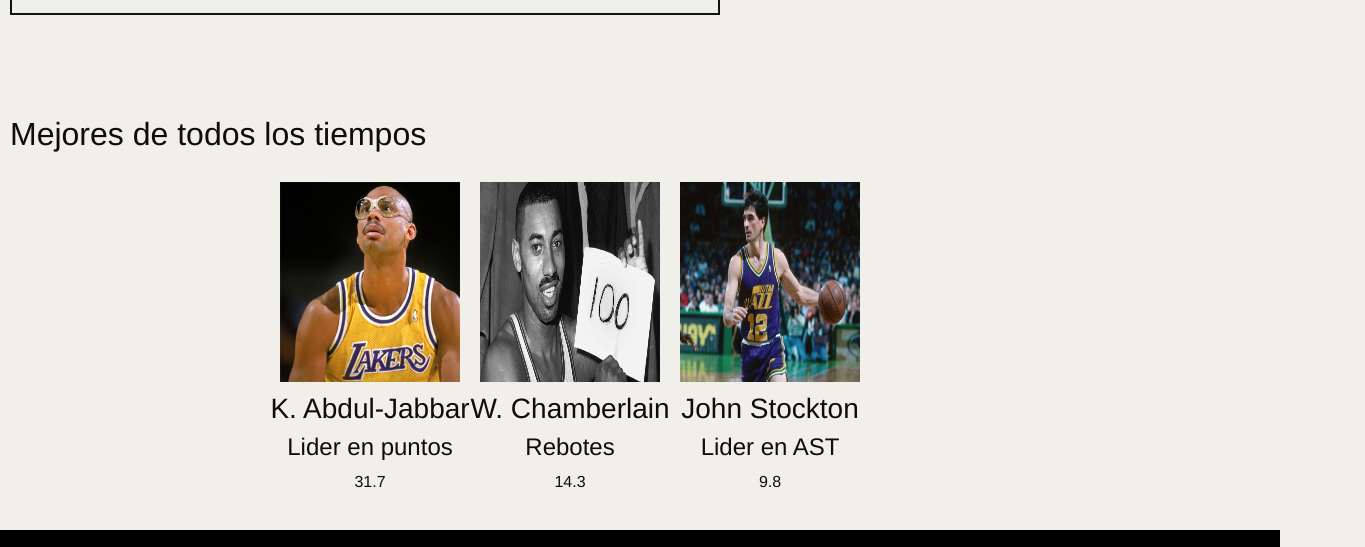
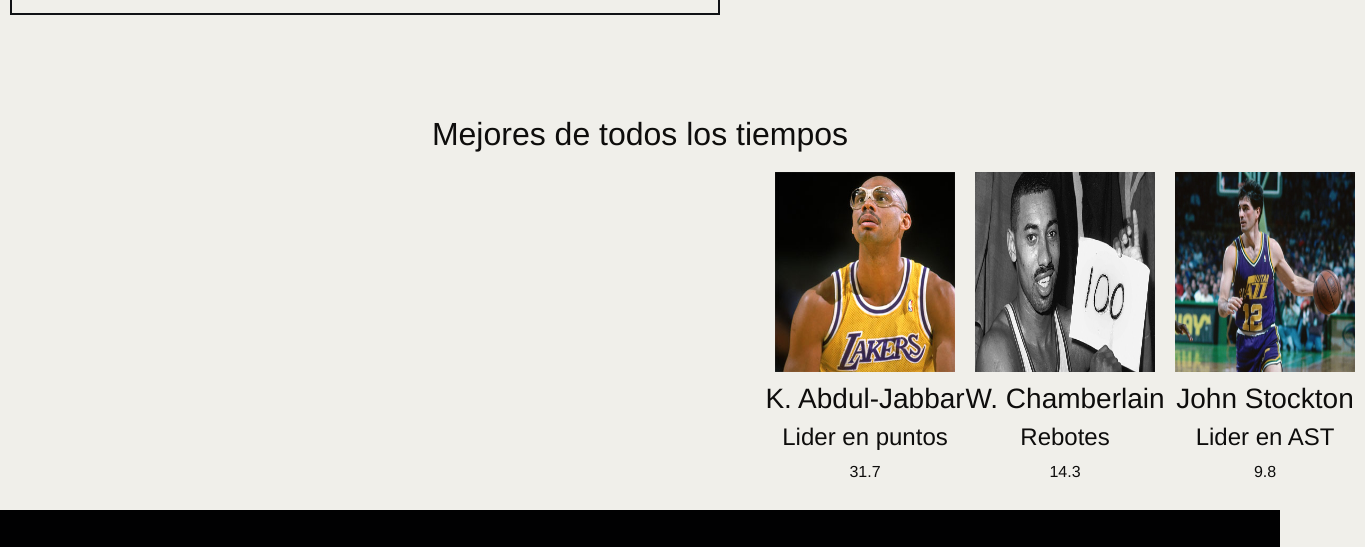
Before and after one commit to lukitasrex/PROYECTO-FINAL, a plain HTML site: page index.html in a window 1280 px wide. Shown: the part 1818-2365 px from the top of the page, 1365 px wide, since content can reach past the window. Drawn offline with nearby package versions, Linux system fonts and the light colour scheme; a web font is replaced by a local one.

Commit message:
cambios estadisticas historica

```diff
--- a/css/Pfinal.css
+++ b/css/Pfinal.css
@@ -346,10 +346,29 @@
     grid-area: mejores;
     background-color: #f0efea;
     margin-top: 100px;
+    text-align: center;
+    align-items: center;
+    justify-content: center;
+}
+.estadistica-historica {
+    display: inline-block;
+    text-align: center;
+    align-items: center;
+    justify-content: center;
+    background-color: #f0efea;
 }
 
 
+.mejores-pag1 div{
+    align-items: center;
+    text-align: center;
+}
 
+
+.mejores-pag1 div table {
+    display: row;
+    flex-direction: column;
+}
 
 
 
--- a/index.html
+++ b/index.html
@@ -248,7 +248,7 @@
         <section class="mejores-pag1">
             <div>
                 <h2> Mejores de todos los tiempos</h2>
-                <section class="estadistica-actual">
+                <section class="estadistica-historica">
                     <div class="lista-estadistica">
                         <div>
                             <img src="imagenes/kareem.jpg" alt="foto de kareem abdul jabbar" width="200" height="200">
```
